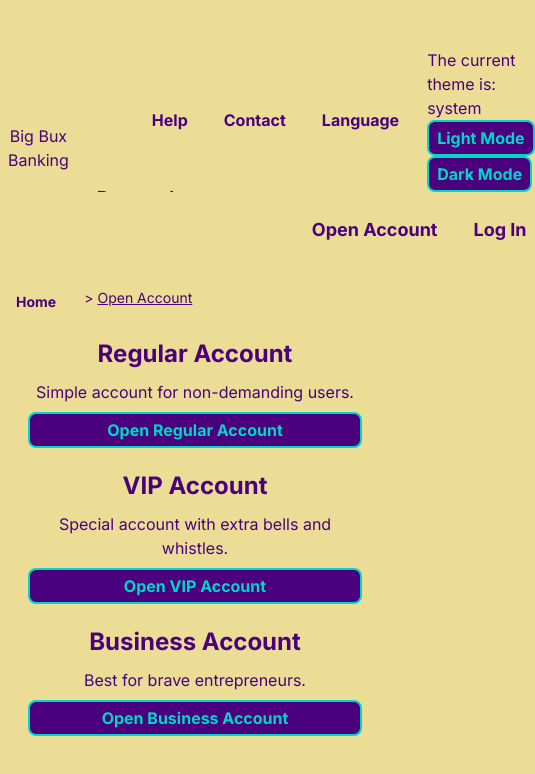
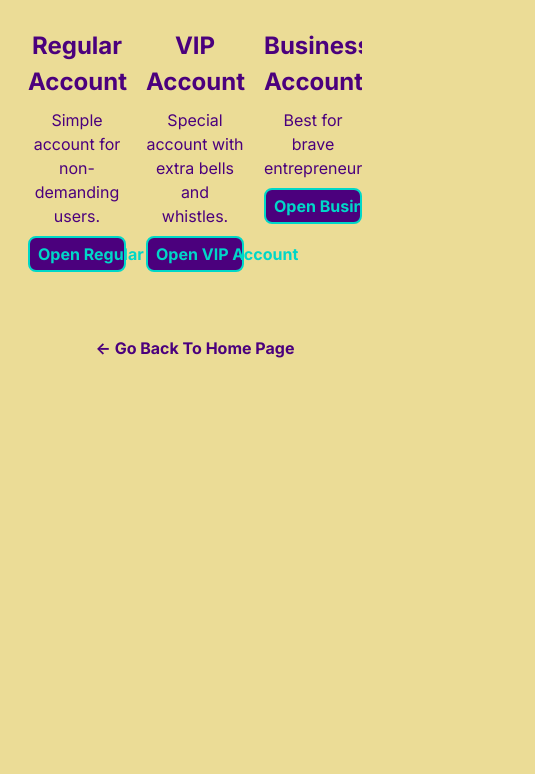
Before and after one commit to gizinski-jacek/banking-app, a Next.js app: page /open-account in a window 390 px wide. Shown: the top 774 px of the page, 535 px wide, since content can reach past the window. Built offline with nearby package versions, Linux system fonts and the light colour scheme.

Commit message:
Grouping routes and mergin layout into single one.

```diff
--- a/app/login/layout.tsx
+++ b/app/(account)/layout.tsx
@@ -3,5 +3,5 @@ export default function OpenAccountLayout({
 }: {
 	children: React.ReactNode;
 }) {
-	return <div>{children}</div>;
+	return <>{children}</>;
 }
--- a/app/login/page.tsx
+++ b/app/(account)/login/page.tsx
@@ -2,19 +2,21 @@
 
 import { useRouter } from 'next/navigation';
 import { useState } from 'react';
-import { LoginData } from '../lib/types';
-import { loginData } from '../lib/defaults';
-import Button from '../components/Button';
+import { LoginData } from '../../lib/types';
+import { loginData } from '../../lib/defaults';
+import Button from '../../components/Button';
+import axios from 'axios';
 
 export default function Login() {
 	const router = useRouter();
 	const [formData, setFormData] = useState<LoginData>(loginData);
-	const [accountValid, setAccountValid] = useState<null | boolean | string>(
+	const [accountIDValid, setAccountIDValid] = useState<null | boolean | string>(
 		null
 	);
 	const [passwordValid, setPasswordValid] = useState<null | boolean | string>(
 		null
 	);
+	// refactor errors states
 
 	function handleFormChange(e: React.ChangeEvent<HTMLInputElement>) {
 		const { name, value } = e.target;
@@ -23,19 +25,23 @@ export default function Login() {
 
 	async function verifyAccount(data: LoginData) {
 		try {
-			// API request to check for ID in DB
-			// Toggle to password form on success
-			setAccountValid(true);
+			if (!data.accountID) {
+				setAccountIDValid('Provide valid account');
+			}
+			await axios.post('/api/login?cred=login', data);
+			setAccountIDValid(true);
 		} catch (error) {
 			console.log(error);
-			setAccountValid('Incorrect account');
+			setAccountIDValid('Incorrect account ID');
 		}
 	}
 
 	async function verifyPassword(data: LoginData) {
 		try {
-			// API request to check if password is valid
-			// Redirect to dashboard on success
+			if (!data.password) {
+				setPasswordValid('Provide valid password');
+			}
+			await axios.post('/api/login?cred=password', data);
 			router.push('/dashboard');
 		} catch (error) {
 			console.log(error);
@@ -44,22 +50,26 @@ export default function Login() {
 	}
 
 	return (
-		<div>
-			{!accountValid ? (
-				<form>
+		<div className='flex flex-col items-center gap-5 mx-auto'>
+			{!accountIDValid ? (
+				<form className='flex flex-col items-center gap-5 mx-auto text-center'>
 					<fieldset>
-						<label htmlFor='account'>Account ID</label>
+						<label htmlFor='accountID'>Account ID</label>
 						<input
+							className='text-center'
 							type='text'
-							id='account'
-							name='account'
-							value={formData.account}
+							id='accountID'
+							name='accountID'
+							value={formData.accountID}
+							minLength={8}
+							maxLength={64}
 							required
 							onChange={handleFormChange}
+							placeholder='Account ID'
 						/>
-						{typeof accountValid === 'string' && (
+						{typeof accountIDValid === 'string' && (
 							<p className='text-red-600 font-weight-semibold'>
-								{accountValid}
+								{accountIDValid}
 							</p>
 						)}
 					</fieldset>
@@ -79,6 +89,8 @@ export default function Login() {
 							id='password'
 							name='password'
 							value={formData.password}
+							minLength={8}
+							maxLength={128}
 							required
 							onChange={handleFormChange}
 						/>
@@ -96,8 +108,8 @@ export default function Login() {
 					</Button>
 				</form>
 			)}
-			<Button href='/' styleClass='my-3'>
-				{`<-`} Go Back
+			<Button href='/' buttonLike={true}>
+				{`<- Go Back To Home Page`}
 			</Button>
 		</div>
 	);
--- a/app/open-account/regular.tsx
+++ b/app/(account)/open-account/business.tsx
@@ -1,20 +1,22 @@
 'use client';
 
 import Button from '@/app/components/Button';
-import { regularAccFormData } from '@/app/lib/defaults';
-import { RegularAccFormData } from '@/app/lib/types';
+import { businessAccFormData } from '@/app/lib/defaults';
+import { BusinessAccFormData, BusinessAccFormErrors } from '@/app/lib/types';
 import { useState } from 'react';
-import capitalize from '../lib/capitalize';
+import capitalize from '../../lib/capitalize';
 
 interface Props {
 	changeAccountType: (type: 'regular' | 'vip' | 'business' | null) => void;
-	createAccount: (data: RegularAccFormData) => void;
+	createAccount: (data: BusinessAccFormData) => void;
 }
 
-export default function Regular({ changeAccountType, createAccount }: Props) {
+export default function Business({ changeAccountType, createAccount }: Props) {
 	const [formData, setFormData] =
-		useState<RegularAccFormData>(regularAccFormData);
-	const [formErrors, setFormErrors] = useState<RegularAccFormData | null>(null);
+		useState<BusinessAccFormData>(businessAccFormData);
+	const [formErrors, setFormErrors] = useState<BusinessAccFormErrors | null>(
+		null
+	);
 
 	function handleFormChange(e: React.ChangeEvent<HTMLInputElement>) {
 		const { name, value } = e.target;
@@ -24,11 +26,11 @@ export default function Regular({ changeAccountType, createAccount }: Props) {
 		});
 	}
 
-	function verifyFields(data: RegularAccFormData) {
-		const formErrors = {} as RegularAccFormData;
+	function verifyFields(data: BusinessAccFormData) {
+		const formErrors = {} as BusinessAccFormData;
 		for (const [key, value] of Object.entries(data)) {
 			if (!value) {
-				formErrors[key as keyof RegularAccFormData] = `Invalid ${key}`;
+				formErrors[key as keyof BusinessAccFormData] = `Invalid ${key}`;
 			}
 		}
 		if (Object.keys(formErrors).length !== 0) {
@@ -42,7 +44,7 @@ export default function Regular({ changeAccountType, createAccount }: Props) {
 	return (
 		<div>
 			<form className='grid grid-cols-2 gap-4 gap-x-8'>
-				<h2 className='col-span-2'>Regular Account</h2>
+				<h2 className='col-span-2'>Business Account</h2>
 				<fieldset>
 					<label htmlFor='first_name'>First Name</label>
 					<input
@@ -76,6 +78,42 @@ export default function Regular({ changeAccountType, createAccount }: Props) {
 					{formErrors?.last_name && (
 						<p className='text-red-600 font-weight-semibold'>
 							{capitalize(formErrors.last_name)}
+						</p>
+					)}
+				</fieldset>
+				<fieldset>
+					<label htmlFor='company_name'>Company Name</label>
+					<input
+						type='text'
+						id='company_name'
+						name='company_name'
+						minLength={4}
+						maxLength={128}
+						value={formData.company_name}
+						required
+						onChange={handleFormChange}
+					/>
+					{formErrors?.company_name && (
+						<p className='text-red-600 font-weight-semibold'>
+							{capitalize(formErrors.company_name)}
+						</p>
+					)}
+				</fieldset>
+				<fieldset>
+					<label htmlFor='address'>Address</label>
+					<input
+						type='text'
+						id='address'
+						name='address'
+						minLength={4}
+						maxLength={128}
+						value={formData.address}
+						required
+						onChange={handleFormChange}
+					/>
+					{formErrors?.address && (
+						<p className='text-red-600 font-weight-semibold'>
+							{capitalize(formErrors.address)}
 						</p>
 					)}
 				</fieldset>
--- /dev/null
+++ b/app/(account)/open-account/page.tsx
@@ -0,0 +1,108 @@
+'use client';
+
+import Button from '@/app/components/Button';
+import {
+	BusinessAccFormData,
+	RegularAccFormData,
+	VIPAccFormData,
+} from '@/app/lib/types';
+import axios from 'axios';
+
+import { useState } from 'react';
+import Business from './business';
+import Regular from './regular';
+import VIP from './vip';
+
+export default function OpenAccount() {
+	const [accType, setAccType] = useState<'regular' | 'vip' | 'business' | null>(
+		null
+	);
+
+	function changeAccountType(type: 'regular' | 'vip' | 'business' | null) {
+		setAccType(type);
+	}
+
+	async function createAccount(
+		data: RegularAccFormData | VIPAccFormData | BusinessAccFormData
+	) {
+		try {
+			const formErrors = {} as RegularAccFormData;
+			for (const [key, value] of Object.entries(data)) {
+				if (!value) {
+					formErrors[key as keyof RegularAccFormData] = `Invalid ${key}`;
+				}
+			}
+			if (Object.keys(formErrors).length !== 0) throw new Error('formErrors');
+			await axios.post(`/api/open-account?accType=${accType}`, data);
+		} catch (error) {
+			console.log(error);
+		}
+	}
+
+	return (
+		<div className='flex flex-col items-center gap-10'>
+			<div className='flex flex-col items-center text-center p-5'>
+				<div
+					className={`overflow-hidden ease-in-out duration-300 ${
+						accType === 'regular' ? 'max-h-screen delay-500' : 'max-h-0'
+					}`}
+				>
+					<Regular
+						changeAccountType={changeAccountType}
+						createAccount={createAccount}
+					/>
+				</div>
+				<div
+					className={`overflow-hidden ease-in-out duration-300 ${
+						accType === 'vip' ? 'max-h-screen delay-500' : 'max-h-0'
+					}`}
+				>
+					<VIP
+						changeAccountType={changeAccountType}
+						createAccount={createAccount}
+					/>
+				</div>
+				<div
+					className={`overflow-hidden ease-in-out duration-300 ${
+						accType === 'business' ? 'max-h-screen delay-500' : 'max-h-0'
+					}`}
+				>
+					<Business
+						changeAccountType={changeAccountType}
+						createAccount={createAccount}
+					/>
+				</div>
+				<div
+					className={`grid grid-cols-3 gap-5 md:flex-row overflow-hidden ease-in-out duration-300 ${
+						accType === null ? 'max-h-screen delay-500' : 'max-h-0'
+					}`}
+				>
+					<div className='flex flex-col gap-2'>
+						<h2>Regular Account</h2>
+						<p>Simple account for non-demanding users.</p>
+						<Button cta={() => changeAccountType('regular')}>
+							Open Regular Account
+						</Button>
+					</div>
+					<div className='flex flex-col gap-2'>
+						<h2>VIP Account</h2>
+						<p>Special account with extra bells and whistles.</p>
+						<Button cta={() => changeAccountType('vip')}>
+							Open VIP Account
+						</Button>
+					</div>
+					<div className='flex flex-col gap-2'>
+						<h2>Business Account</h2>
+						<p>Best for brave entrepreneurs.</p>
+						<Button cta={() => changeAccountType('business')}>
+							Open Business Account
+						</Button>
+					</div>
+				</div>
+			</div>
+			<Button href='/' buttonLike={true}>
+				{`<- Go Back To Home Page`}
+			</Button>
+		</div>
+	);
+}
--- a/app/open-account/business.tsx
+++ b/app/(account)/open-account/regular.tsx
@@ -1,20 +1,20 @@
 'use client';
 
 import Button from '@/app/components/Button';
-import { businessAccFormData } from '@/app/lib/defaults';
-import { BusinessAccFormData } from '@/app/lib/types';
+import { regularAccFormData } from '@/app/lib/defaults';
+import { RegularAccFormData, RegularAccFormErrors } from '@/app/lib/types';
 import { useState } from 'react';
-import capitalize from '../lib/capitalize';
+import capitalize from '../../lib/capitalize';
 
 interface Props {
 	changeAccountType: (type: 'regular' | 'vip' | 'business' | null) => void;
-	createAccount: (data: BusinessAccFormData) => void;
+	createAccount: (data: RegularAccFormData) => void;
 }
 
-export default function Business({ changeAccountType, createAccount }: Props) {
+export default function Regular({ changeAccountType, createAccount }: Props) {
 	const [formData, setFormData] =
-		useState<BusinessAccFormData>(businessAccFormData);
-	const [formErrors, setFormErrors] = useState<BusinessAccFormData | null>(
+		useState<RegularAccFormData>(regularAccFormData);
+	const [formErrors, setFormErrors] = useState<RegularAccFormErrors | null>(
 		null
 	);
 
@@ -26,11 +26,11 @@ export default function Business({ changeAccountType, createAccount }: Props) {
 		});
 	}
 
-	function verifyFields(data: BusinessAccFormData) {
-		const formErrors = {} as BusinessAccFormData;
+	function verifyFields(data: RegularAccFormData) {
+		const formErrors = {} as RegularAccFormData;
 		for (const [key, value] of Object.entries(data)) {
 			if (!value) {
-				formErrors[key as keyof BusinessAccFormData] = `Invalid ${key}`;
+				formErrors[key as keyof RegularAccFormData] = `Invalid ${key}`;
 			}
 		}
 		if (Object.keys(formErrors).length !== 0) {
@@ -44,7 +44,7 @@ export default function Business({ changeAccountType, createAccount }: Props) {
 	return (
 		<div>
 			<form className='grid grid-cols-2 gap-4 gap-x-8'>
-				<h2 className='col-span-2'>Business Account</h2>
+				<h2 className='col-span-2'>Regular Account</h2>
 				<fieldset>
 					<label htmlFor='first_name'>First Name</label>
 					<input
@@ -78,42 +78,6 @@ export default function Business({ changeAccountType, createAccount }: Props) {
 					{formErrors?.last_name && (
 						<p className='text-red-600 font-weight-semibold'>
 							{capitalize(formErrors.last_name)}
-						</p>
-					)}
-				</fieldset>
-				<fieldset>
-					<label htmlFor='company_name'>Company Name</label>
-					<input
-						type='text'
-						id='company_name'
-						name='company_name'
-						minLength={4}
-						maxLength={128}
-						value={formData.company_name}
-						required
-						onChange={handleFormChange}
-					/>
-					{formErrors?.company_name && (
-						<p className='text-red-600 font-weight-semibold'>
-							{capitalize(formErrors.company_name)}
-						</p>
-					)}
-				</fieldset>
-				<fieldset>
-					<label htmlFor='address'>Address</label>
-					<input
-						type='text'
-						id='address'
-						name='address'
-						minLength={4}
-						maxLength={128}
-						value={formData.address}
-						required
-						onChange={handleFormChange}
-					/>
-					{formErrors?.address && (
-						<p className='text-red-600 font-weight-semibold'>
-							{capitalize(formErrors.address)}
 						</p>
 					)}
 				</fieldset>
--- a/app/open-account/vip.tsx
+++ b/app/(account)/open-account/vip.tsx
@@ -2,9 +2,9 @@
 
 import Button from '@/app/components/Button';
 import { vipAccFormData } from '@/app/lib/defaults';
-import { VIPAccFormData } from '@/app/lib/types';
+import { VIPAccFormData, VIPAccFormErrors } from '@/app/lib/types';
 import { useState } from 'react';
-import capitalize from '../lib/capitalize';
+import capitalize from '../../lib/capitalize';
 
 interface Props {
 	changeAccountType: (type: 'regular' | 'vip' | 'business' | null) => void;
@@ -13,7 +13,7 @@ interface Props {
 
 export default function Business({ changeAccountType, createAccount }: Props) {
 	const [formData, setFormData] = useState<VIPAccFormData>(vipAccFormData);
-	const [formErrors, setFormErrors] = useState<VIPAccFormData | null>(null);
+	const [formErrors, setFormErrors] = useState<VIPAccFormErrors | null>(null);
 
 	function handleFormChange(e: React.ChangeEvent<HTMLInputElement>) {
 		const { name, value } = e.target;
@@ -24,10 +24,10 @@ export default function Business({ changeAccountType, createAccount }: Props) {
 	}
 
 	function verifyFields(data: VIPAccFormData) {
-		const formErrors = {} as VIPAccFormData;
+		const formErrors = {} as VIPAccFormErrors;
 		for (const [key, value] of Object.entries(data)) {
 			if (!value) {
-				formErrors[key as keyof VIPAccFormData] = `Invalid ${key}`;
+				formErrors[key as keyof VIPAccFormErrors] = `Invalid ${key}`;
 			}
 		}
 		if (Object.keys(formErrors).length !== 0) {
--- a/app/open-account/layout.tsx
+++ /dev/null
@@ -1,16 +0,0 @@
-import Breadcrumbs from '../components/Breadcrumbs';
-import Header from '../components/Header';
-
-export default function OpenAccountLayout({
-	children,
-}: {
-	children: React.ReactNode;
-}) {
-	return (
-		<div>
-			<Header />
-			<Breadcrumbs />
-			{children}
-		</div>
-	);
-}
--- a/app/open-account/page.tsx
+++ /dev/null
@@ -1,101 +0,0 @@
-'use client';
-
-import Button from '@/app/components/Button';
-import {
-	BusinessAccFormData,
-	RegularAccFormData,
-	VIPAccFormData,
-} from '@/app/lib/types';
-import axios from 'axios';
-
-import { useState } from 'react';
-import Business from './business';
-import Regular from './regular';
-import VIP from './vip';
-
-export default function OpenAccount() {
-	const [accType, setAccType] = useState<'regular' | 'vip' | 'business' | null>(
-		null
-	);
-
-	function changeAccountType(type: 'regular' | 'vip' | 'business' | null) {
-		setAccType(type);
-	}
-
-	async function createAccount(
-		data: RegularAccFormData | VIPAccFormData | BusinessAccFormData
-	) {
-		try {
-			const formErrors = {} as RegularAccFormData;
-			for (const [key, value] of Object.entries(data)) {
-				if (!value) {
-					formErrors[key as keyof RegularAccFormData] = `Invalid ${key}`;
-				}
-			}
-			if (Object.keys(formErrors).length !== 0) throw new Error('formErrors');
-			await axios.post(`/api/open-account?accType=${accType}`, data);
-		} catch (error) {
-			console.log(error);
-		}
-	}
-
-	return (
-		<div className='flex flex-col items-center text-center p-5'>
-			<div
-				className={`overflow-hidden ease-in-out duration-300 ${
-					accType === 'regular' ? 'max-h-screen delay-500' : 'max-h-0'
-				}`}
-			>
-				<Regular
-					changeAccountType={changeAccountType}
-					createAccount={createAccount}
-				/>
-			</div>
-			<div
-				className={`overflow-hidden ease-in-out duration-300 ${
-					accType === 'vip' ? 'max-h-screen delay-500' : 'max-h-0'
-				}`}
-			>
-				<VIP
-					changeAccountType={changeAccountType}
-					createAccount={createAccount}
-				/>
-			</div>
-			<div
-				className={`overflow-hidden ease-in-out duration-300 ${
-					accType === 'business' ? 'max-h-screen delay-500' : 'max-h-0'
-				}`}
-			>
-				<Business
-					changeAccountType={changeAccountType}
-					createAccount={createAccount}
-				/>
-			</div>
-			<div
-				className={`flex flex-col gap-5 md:flex-row justify-center text-center overflow-hidden ease-in-out duration-300 ${
-					accType === null ? 'max-h-screen delay-500' : 'max-h-0'
-				}`}
-			>
-				<div className='flex flex-col gap-2'>
-					<h2>Regular Account</h2>
-					<p>Simple account for non-demanding users.</p>
-					<Button cta={() => changeAccountType('regular')}>
-						Open Regular Account
-					</Button>
-				</div>
-				<div className='flex flex-col gap-2'>
-					<h2>VIP Account</h2>
-					<p>Special account with extra bells and whistles.</p>
-					<Button cta={() => changeAccountType('vip')}>Open VIP Account</Button>
-				</div>
-				<div className='flex flex-col gap-2'>
-					<h2>Business Account</h2>
-					<p>Best for brave entrepreneurs.</p>
-					<Button cta={() => changeAccountType('business')}>
-						Open Business Account
-					</Button>
-				</div>
-			</div>
-		</div>
-	);
-}
```
